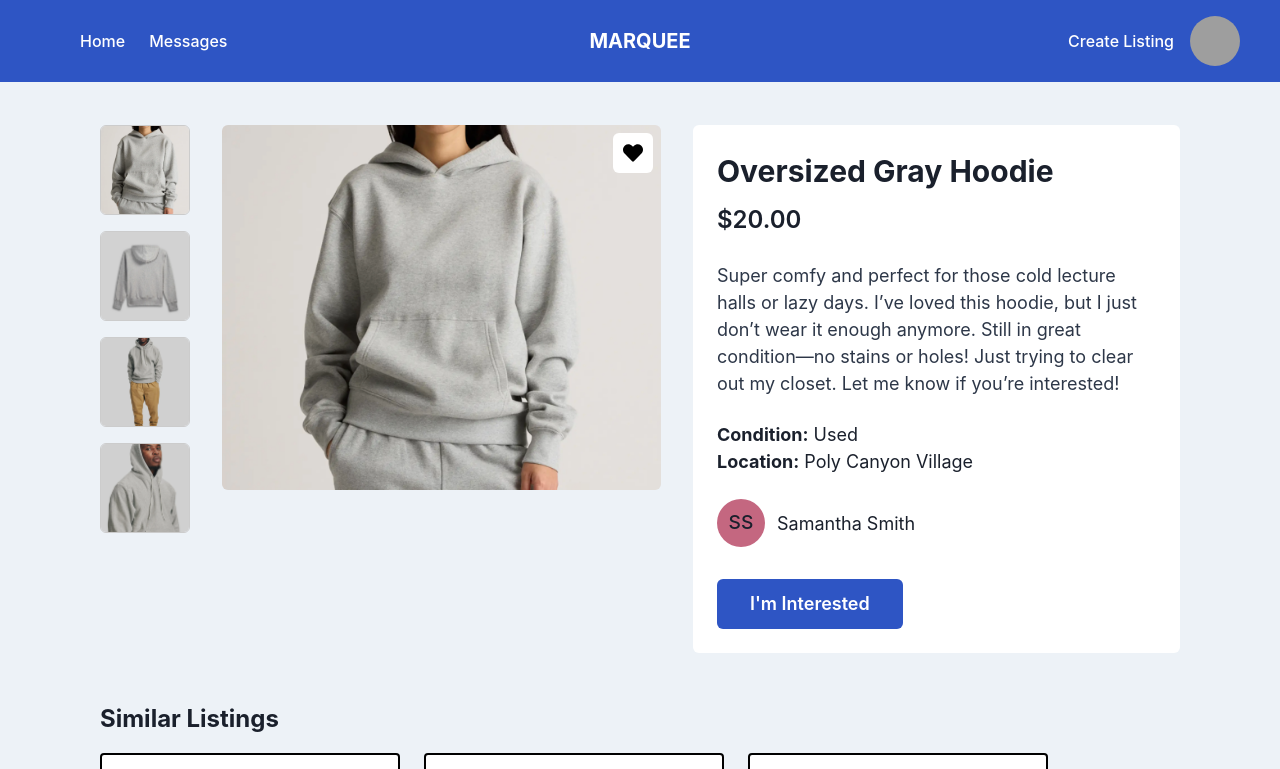
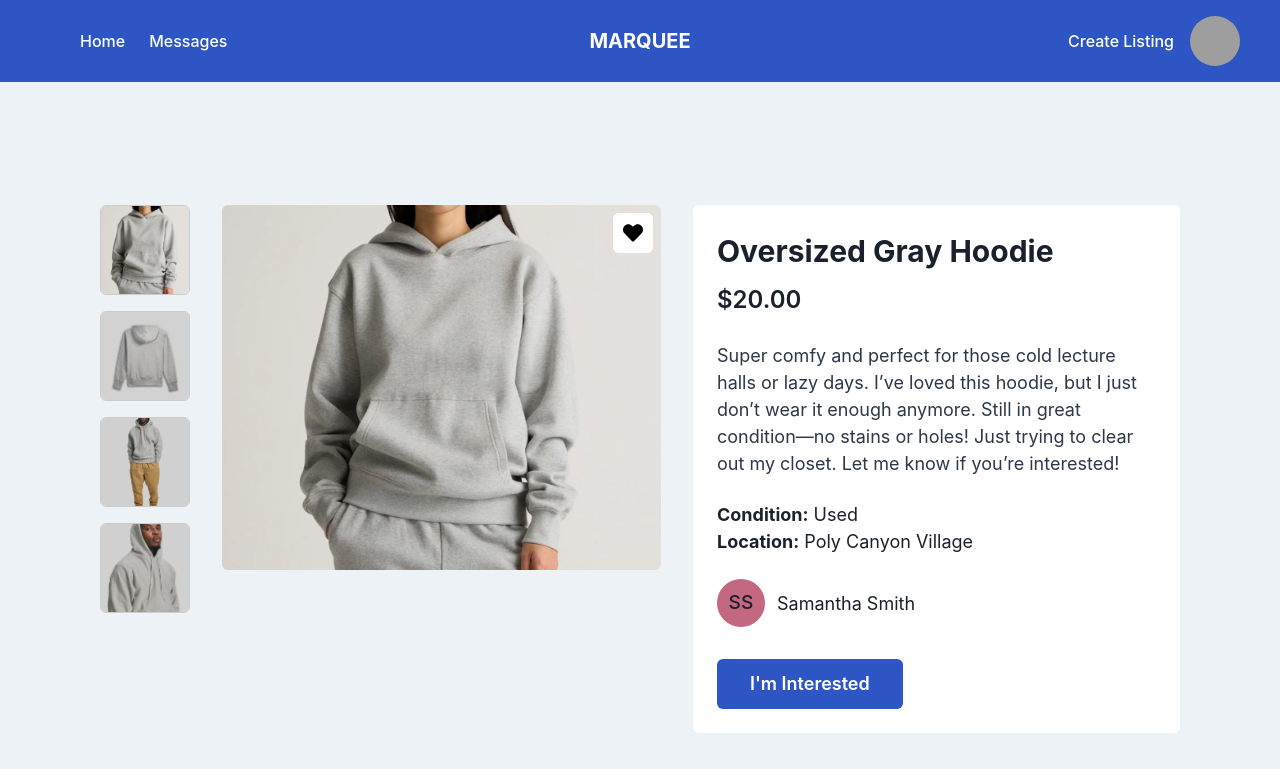
Before and after one commit to soramicha/marquee, a React (Vite) app in the folder packages/frontend/: page /listing/1 in a window 1280 px wide. Shown: the top 769 px of the page. Built offline with nearby package versions, Linux system fonts and the light colour scheme; grey boxes are pictures that could not be loaded.

Commit message:
Update ListingDetail.jsx

```diff
--- a/packages/frontend/src/pages/ListingDetail.jsx
+++ b/packages/frontend/src/pages/ListingDetail.jsx
@@ -58,6 +58,7 @@ function ListingDetail() {
         - pt/pb for top/bottom spacing
       */}
       <Box
+        mt={20}
         w="100%"
         pt={{ base: "60px", md: "125px" }}
         pb={{ base: "60px", md: "100px" }}
```
